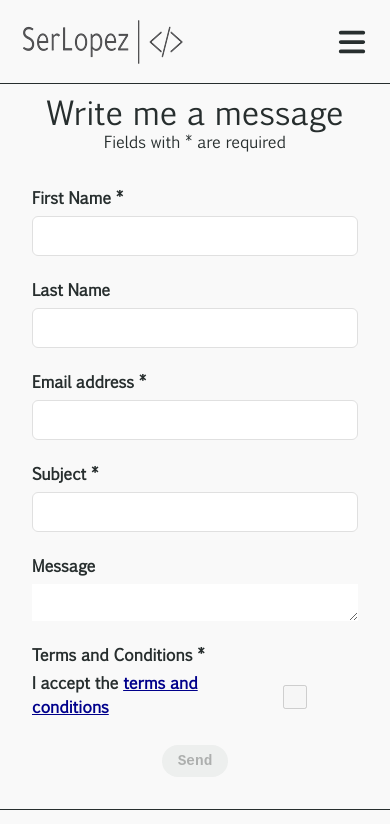
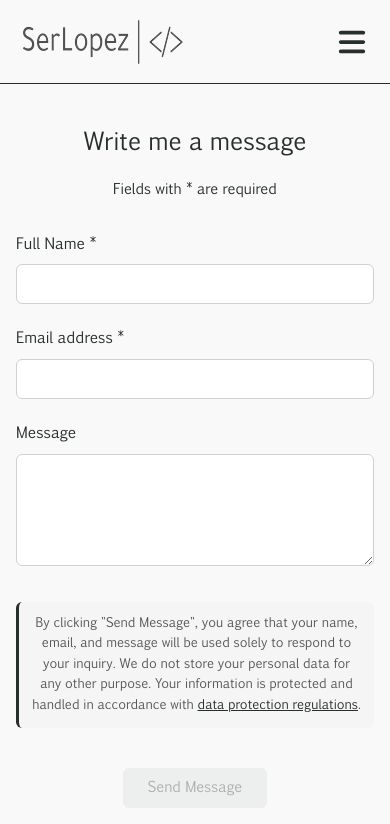
Before and after one commit to monsieurlopez/site_web_2.0, a React (Vite) app: page /contact in a window 390 px wide. Shown: the top 824 px of the page. Built offline with nearby package versions, Linux system fonts and the light colour scheme; a web font is replaced by a local one.

Commit message:
<FEAT> update dependencies, change style /contact and fix problem /conditions

```diff
--- a/src/App.jsx
+++ b/src/App.jsx
@@ -7,7 +7,7 @@ import { Analytics } from "@vercel/analytics/react";
 const Home = lazy(() => import("./components/pages/Home/Home"));
 const ContactInfos = lazy(() => import("./components/pages/Reservations/ContactInfos"));
 const ConfirmedContact = lazy(() => import("./components/pages/Reservations/ConfirmedContact"));
-const Conditions = lazy(() => import("./components/pages/Conditions/Conditions"));
+const Conditions = lazy(() => import("./components/pages/Conditions/Conditions").then(m => ({ default: m.Conditions })));
 const Projects = lazy(() => import("./components/pages/Projects/Projects"));
 
 const App = () => {
--- a/src/components/pages/Home/Portfolio.jsx
+++ b/src/components/pages/Home/Portfolio.jsx
@@ -45,10 +45,12 @@ const featuredProjects = [
       "Laravel",
       "Vuejs",
       "Vuetify",
+      "Tailwind",
       "MySql",
       "APIs",
       "Docker",
       "Nginx",
+      "Swagger",
       "SEO",
     ],
     type: "Capstone",
--- a/src/components/pages/Projects/Projects.jsx
+++ b/src/components/pages/Projects/Projects.jsx
@@ -4,7 +4,7 @@ import { faLink } from "@fortawesome/free-solid-svg-icons";
 import { FontAwesomeIcon } from "@fortawesome/react-fontawesome";
 import { faGithub } from "@fortawesome/free-brands-svg-icons";
 import Cards from "../Home/Cards";
-import populationChartImage from "../Home/assets/img-population-chart.webp";
+//import populationChartImage from "../Home/assets/img-population-chart.webp";
 import barbaraGarciaImage from "../Home/assets/img-barbara.webp";
 import littleLemonImage from "../Home/assets/logo_litle_lemon.webp";
 import inCodeCoin from "../Home/assets/Logo-incodecoin.webp";
@@ -48,10 +48,12 @@ const proyects = [
       "Laravel",
       "Vuejs",
       "Vuetify",
+      "Tailwind",
       "MySql",
       "APIs",
       "Docker",
       "Nginx",
+      "Swagger",
       "SEO",
     ],
     type: "Capstone",
@@ -154,7 +156,7 @@ const proyects = [
     demo: true,
     githubPrive: false,
   },
-  {
+  /*{
     name: "Population Charts",
     image: populationChartImage,
     url: "https://population-charts.vercel.app/",
@@ -173,7 +175,7 @@ const proyects = [
     status: "Demo",
     demo: true,
     githubPrive: false,
-  },
+  },*/
 ];
 
 const Projects = () => {
--- a/src/components/pages/Reservations/ContactForm.jsx
+++ b/src/components/pages/Reservations/ContactForm.jsx
@@ -1,31 +1,20 @@
-import { useState } from "react";
 import { Link } from "react-router-dom";
 import { Formik } from "formik";
 import FormField from "./formField";
 import emailjs from "@emailjs/browser";
-import { Conditions } from "../Conditions/Conditions";
 
 const ContactForm = ({ submitData }) => {
-  const [termsAccepted, setTermsAccepted] = useState(false);
-  const [linkClicked, setLinkClicked] = useState(false);
-
-  const handleLinkClick = () => {
-    setLinkClicked(true);
-  };
-
   return (
     <Formik
       initialValues={{
-        firstName: "",
-        lastName: "",
+        name: "",
         mail: "",
-        subject: "",
         message: "",
       }}
       validate={(values) => {
         const errors = {};
-        if (!values.firstName) {
-          errors.firstName = "Please enter your first name";
+        if (!values.name) {
+          errors.name = "Please enter your name";
         }
         if (!values.mail) {
           errors.mail = "Please enter an email";
@@ -33,9 +22,6 @@ const ContactForm = ({ submitData }) => {
           !/^[A-Z0-9._%+-]+@[A-Z0-9.-]+\.[A-Z]{2,}$/i.test(values.mail)
         ) {
           errors.mail = "Invalid email address";
-        }
-        if (!values.subject) {
-          errors.subject = "Please enter a subject";
         }
         return errors;
       }}
@@ -45,9 +31,8 @@ const ContactForm = ({ submitData }) => {
       const public_id = import.meta.env.VITE_EMAILJS_PUBLIC_KEY;
 
       const templateParams = {
-          from_name: `${values.firstName} ${values.lastName}`,
+          from_name: values.name,
           user_email: values.mail,
-          subject: values.subject,
           message: values.message,
         };
 
@@ -74,29 +59,18 @@ const ContactForm = ({ submitData }) => {
         isSubmitting,
       }) => (
         <form onSubmit={handleSubmit}>
-          <FormField label="First Name *" htmlFor="contact-first-name">
+          <FormField label="Full Name *" htmlFor="contact-name">
             <input
               type="text"
-              name="firstName"
-              id="contact-first-name"
+              name="name"
+              id="contact-name"
               onChange={handleChange}
               onBlur={handleBlur}
-              value={values.firstName}
+              value={values.name}
             />
-            {errors.firstName && touched.firstName && (
-              <div className="error">{errors.firstName}</div>
+            {errors.name && touched.name && (
+              <div className="error">{errors.name}</div>
             )}
-          </FormField>
-
-          <FormField label="Last Name" htmlFor="contact-last-name">
-            <input
-              type="text"
-              name="lastName"
-              id="contact-last-name"
-              onChange={handleChange}
-              onBlur={handleBlur}
-              value={values.lastName}
-            />
           </FormField>
 
           <FormField label="Email address *" htmlFor="contact-mail">
@@ -113,20 +87,6 @@ const ContactForm = ({ submitData }) => {
             )}
           </FormField>
 
-          <FormField label="Subject *" htmlFor="contact-subjet">
-            <input
-              type="text"
-              name="subject"
-              id="contact-subjet"
-              onChange={handleChange}
-              onBlur={handleBlur}
-              value={values.subject}
-            />
-            {errors.subject && touched.subject && (
-              <div className="error">{errors.subject}</div>
-            )}
-          </FormField>
-
           <FormField label="Message" htmlFor="contact-message">
             <textarea
               name="message"
@@ -137,49 +97,29 @@ const ContactForm = ({ submitData }) => {
             />
           </FormField>
 
-          <FormField
-            label="Terms and Conditions *"
-            htmlFor="terms-and-conditions"
-          >
-            <div className="checkbox-group">
-              <label htmlFor="terms-and-conditions">
-                I accept the{" "}
+          <div className="privacy-notice">
+            <p>
+              By clicking "Send Message", you agree that your name, email, and message will be used solely to respond to your inquiry. We do not store your personal data for any other purpose. Your information is protected and handled in accordance with{" "}
               <Link
                 className="link-permissions"
                 to="/conditions"
-                  onClick={handleLinkClick}
-                  target="_blank"
               >
-                  terms and conditions
+                data protection regulations
               </Link>
-              </label>
-              <input
-                className="terms-checkbox"
-                type="checkbox"
-                id="terms-and-conditions"
-                name="termsAccepted"
-                checked={termsAccepted}
-                onChange={() => setTermsAccepted(!termsAccepted)}
-                disabled={!linkClicked}
-              />
+              .
+            </p>
           </div>
-            {!termsAccepted && linkClicked && (
-              <div className="error">You must accept the terms to proceed.</div>
-            )}
-          </FormField>
 
           <button
             className="button-submit"
             type="submit"
             disabled={
               isSubmitting ||
-              !values.firstName ||
-              !values.mail ||
-              !values.subject ||
-              !termsAccepted
+              !values.name ||
+              !values.mail
             }
           >
-            Send
+            Send Message
           </button>
         </form>
       )}
--- a/src/components/pages/Reservations/ContactInfos.css
+++ b/src/components/pages/Reservations/ContactInfos.css
@@ -7,7 +7,7 @@
 .container-contact h2 {
   text-align: center;
   width: 100%;
-  padding: 6rem 2rem 2rem 2rem;
+  padding: 2rem;
   color: #272e2e;
   height: max-content;
   font-family: 'Pigiarniq', sans-serif;
@@ -27,22 +27,68 @@
   padding: 0 2rem 2rem;
   display: grid;
   align-items: center;
-  grid-template-columns: repeat(2, minmax(12.5rem, 1fr));
+  grid-template-columns: 1fr;
   gap: 1.5rem;
   width: 100%;
+  max-width: 40rem;
+  margin: 0 auto;
 }
 
 .container-contact form button {
   width: max-content;
-  margin: 0 auto;
-  grid-column: 1 / span 2;
+  margin: 1rem auto 0;
+  grid-column: 1;
+  padding: 0.75rem 2rem;
+  background-color: #272e2e;
+  color: white;
+  border: 1px solid #272e2e;
+  border-radius: 0.375rem;
+  font-family: 'Pigiarniq', sans-serif;
+  font-size: 0.95rem;
+  font-weight: 500;
+  cursor: pointer;
+  transition: background-color 0.2s, border-color 0.2s;
+}
+
+.container-contact form button:hover:not(:disabled) {
+  background-color: #1a1f1f;
+  border-color: #1a1f1f;
 }
 
 .form-field {
   font-family: 'Pigiarniq', sans-serif;
   display: flex;
   flex-direction: column;
-  gap: 0.25rem;
+  gap: 0.5rem;
+}
+
+.form-field label {
+  font-size: 0.95rem;
+  font-weight: 500;
+  color: #272e2e;
+}
+
+.form-field input,
+.form-field textarea {
+  padding: 0.75rem;
+  border: 1px solid #d0d0d0;
+  border-radius: 0.375rem;
+  font-family: 'Pigiarniq', sans-serif;
+  font-size: 0.95rem;
+  transition: border-color 0.2s, box-shadow 0.2s;
+}
+
+.form-field input:focus,
+.form-field textarea:focus {
+  outline: none;
+  border-color: #272e2e;
+  box-shadow: 0 0 0 3px rgba(39, 46, 46, 0.1);
+}
+
+.form-field textarea {
+  resize: vertical;
+  min-height: 8rem;
+  line-height: 1.5;
 }
 
 .form-field p {
@@ -51,9 +97,31 @@
 }
 
 .error {
-  color: red;
-  font-size: 0.875rem;
+  color: #d32f2f;
+  font-size: 0.85rem;
   margin-top: 0.25rem;
+}
+
+.privacy-notice {
+  background-color: #f5f5f5;
+  border-left: 3px solid #272e2e;
+  padding: 1rem;
+  border-radius: 0.375rem;
+  margin: 1rem 0 0 0;
+}
+
+.privacy-notice p {
+  font-size: 0.85rem;
+  line-height: 1.6;
+  color: #555;
+  margin: 0 !important;
+  padding: 0 !important;
+}
+
+.privacy-notice .link-permissions {
+  color: #272e2e;
+  text-decoration: underline;
+  font-weight: 500;
 }
 
 .select-wrapper {
@@ -109,16 +177,47 @@
 }
 
 @media (max-width: 768px) {
-  .container-contact form {
-    grid-template-columns: repeat(1, 1fr);
+  .container-contact {
+    min-height: auto;
   }
 
   .container-contact h2 {
-    padding: 0rem 2rem;
+    padding: 2rem 2rem 1.5rem;
+    font-size: 1.5rem;
+  }
+
+  .container-contact p {
+    padding: 0 2rem 2rem;
+    font-size: 0.9rem;
+  }
+
+  .container-contact form {
+    padding: 0 1rem 2rem;
+    max-width: 100%;
+  }
+
+  .form-field input,
+  .form-field textarea {
+    padding: 0.65rem;
+    font-size: 1rem;
+  }
+
+  .form-field textarea {
+    min-height: 7rem;
   }
 
   .container-contact form button {
-    grid-column: 1 / span 1;
+    padding: 0.65rem 1.5rem;
+    font-size: 0.9rem;
+  }
+
+  .privacy-notice {
+    padding: 0.75rem;
+    margin: 0.75rem 0 0 0;
+  }
+
+  .privacy-notice p {
+    font-size: 0.8rem;
   }
 
   .confirmed-contact h2 {
```
Also changed, not shown: package.json (+4 -3 lines), 1 other file (tests, documents, lock files or other folders). Lines whose indentation alone changed are shown as unchanged.
